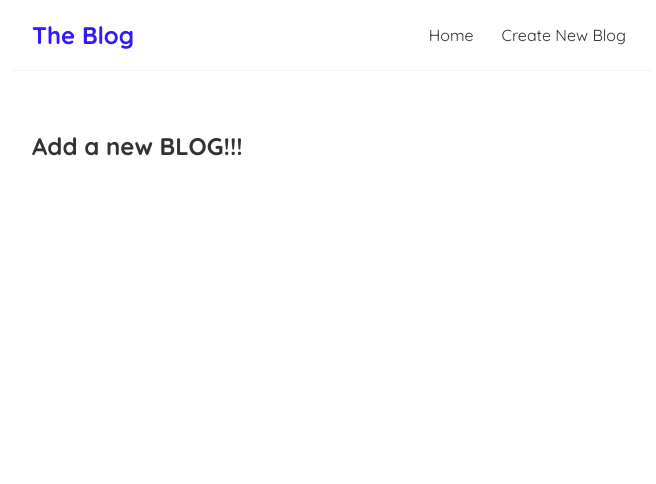
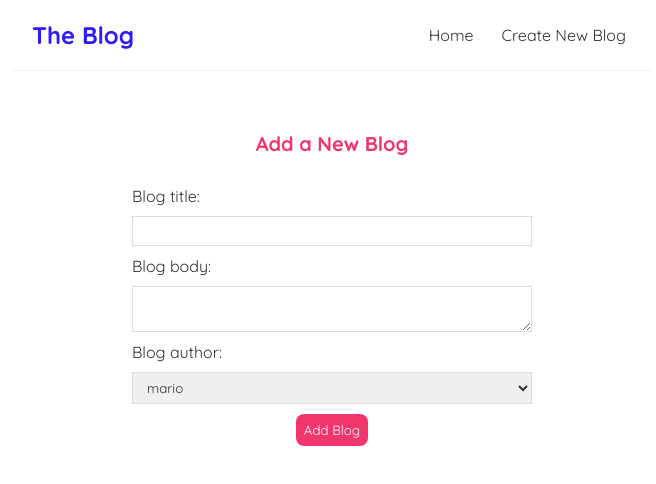
Before and after one commit to chetas61/React-blog, a React (Create React App) app: page /create in a window 1280 px wide. Shown: the top 484 px of the page, without its empty margins (308-964 px from the left). Built offline with nearby package versions, Linux system fonts and the light colour scheme.

Commit message:
Redirect

```diff
--- a/src/Create.js
+++ b/src/Create.js
@@ -1,8 +1,59 @@
+import { useState } from "react";
+import { useHistory } from 'react-router-dom'
+
 const Create = () => {
+    const [title, setTitle] = useState('');
+    const [body, setBody] = useState('');
+    const [author, setAuthor] = useState('mario');
+    const[isPending, setIsPending] = useState(false);
+    const history = useHistory();
+
+
+    const handleSubmit = (e) => {
+        e.preventDefault();
+        const blog = { title, body, author };
+
+        fetch('http://localhost:8000/blogs',{
+            method : 'POST',
+            headers: { "Content-Type": "application/json" },
+            body: JSON.stringify(blog)
+        }).then(() => {
+            console.log('new Blog added');
+            setIsPending(false);
+            // history.go(-1)
+            history.push('/');
+        })
+  }
     return (
-        <div className="create">
-            <h2>Add a new BLOG!!!</h2>
-        </div>
+    <div className="create">
+      <h2>Add a New Blog</h2>
+      <form onSubmit={handleSubmit}>
+        <label>Blog title:</label>
+        <input
+          type="text"
+          required
+          value={title}
+          onChange={(e) => setTitle(e.target.value)}
+        />
+        <label>Blog body:</label>
+        <textarea
+          required
+          value={body}
+          onChange={(e) => setBody(e.target.value)}
+        ></textarea>
+        <label>Blog author:</label>
+        <select
+          value={author}
+          onChange={(e) => setAuthor(e.target.value)}
+        >
+          <option value="mario">mario</option>
+          <option value="yoshi">yoshi</option>
+        </select>
+        {!isPending && <button>Add Blog</button>}
+        {isPending && <button disabled>Adding Blog ...</button>}
+
+      </form>
+    </div>
      );
 }
 
--- a/src/index.css
+++ b/src/index.css
@@ -69,3 +69,34 @@
   border-radius: 8px;
   cursor: pointer;
 }
+
+.create {
+  max-width: 400px;
+  margin: 0 auto;
+  text-align: center;
+}
+.create label {
+  text-align: left;
+  display: block;
+}
+.create h2 {
+  font-size: 20px;
+  color: #f1356d;
+  margin-bottom: 30px;
+}
+.create input, .create textarea, .create select {
+  width: 100%;
+  padding: 6px 10px;
+  margin: 10px 0;
+  border: 1px solid #ddd;
+  box-sizing: border-box;
+  display: block;
+}
+.create button {
+  background: #f1356d;
+  color: #fff;
+  border: 0;
+  padding: 8px;
+  border-radius: 8px;
+  cursor: pointer;
+}
```
Also changed, not shown: src/Data/db.json (+6 -0 lines).
